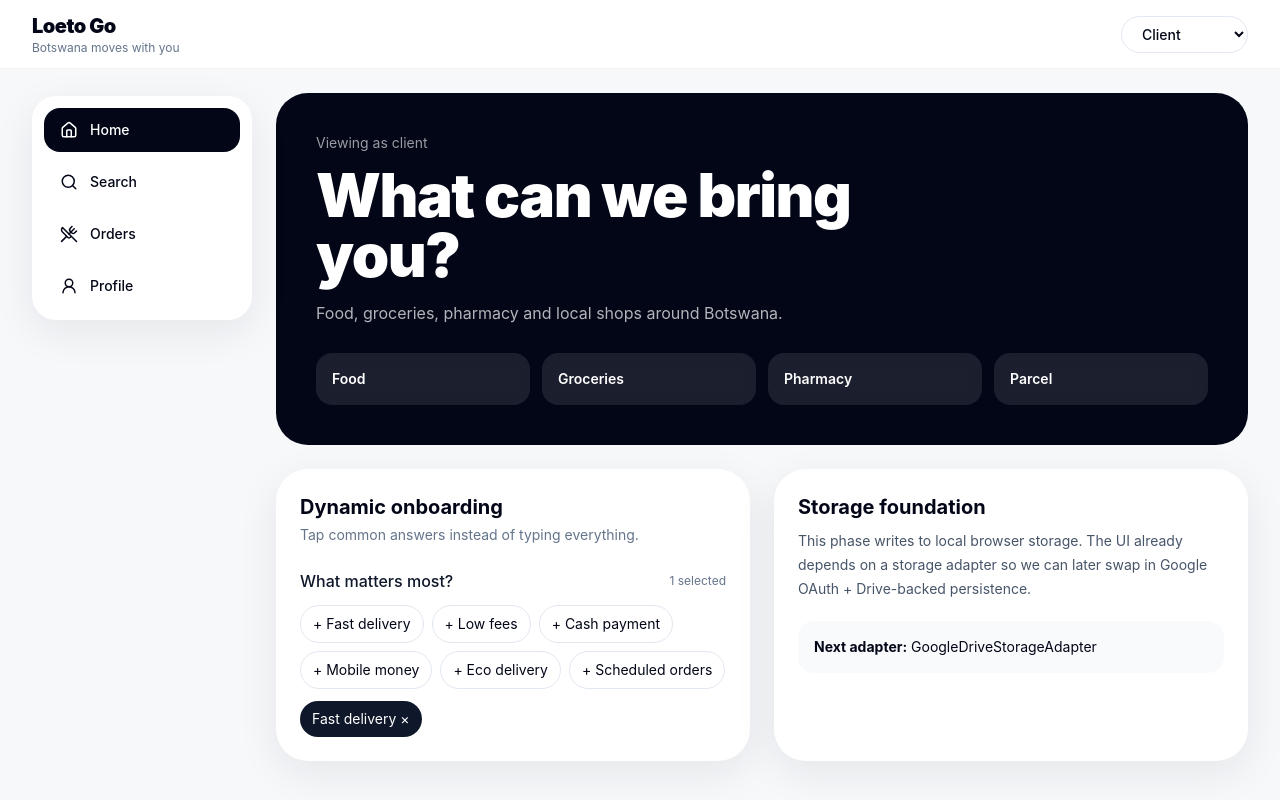
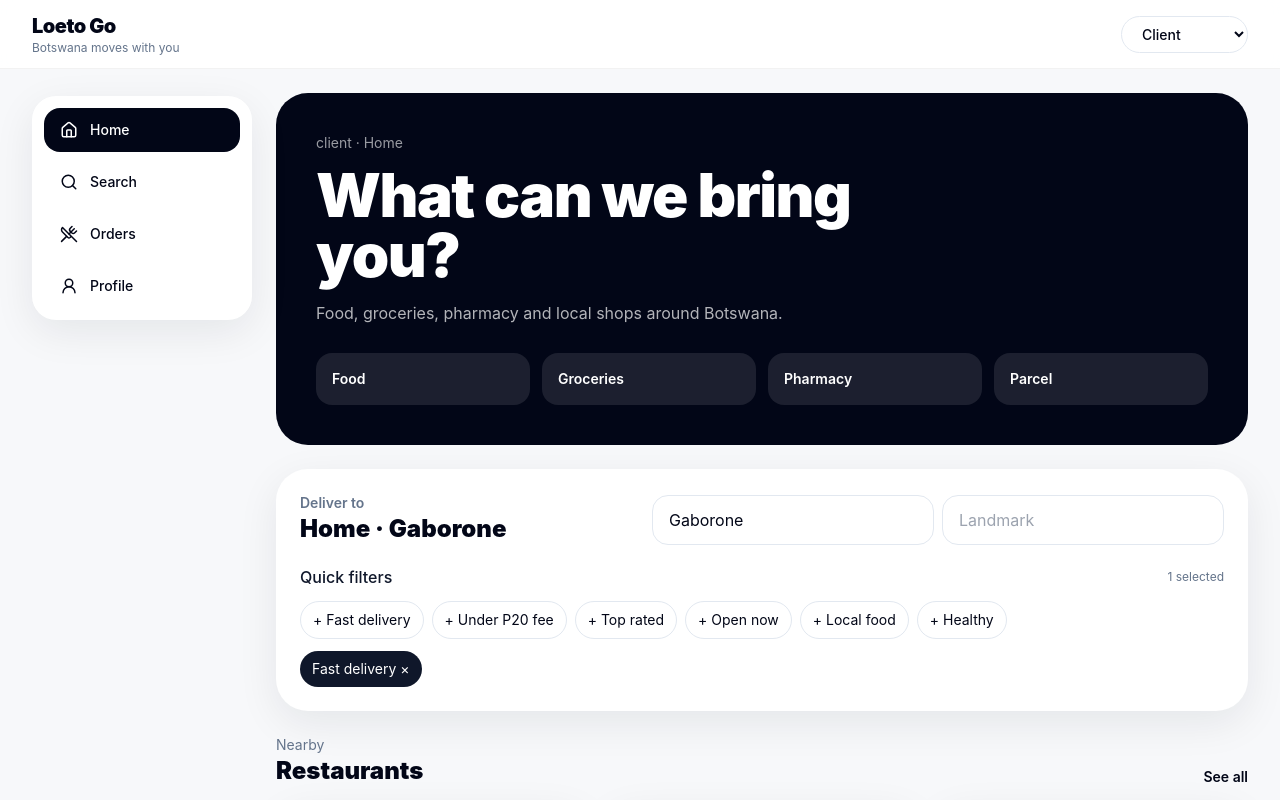
Before and after one commit to loetolex/botswana-lastmile-marketplace, a React (Vite) app in the folder apps/web/: page / in a window 1280 px wide. Shown: the top 800 px of the page. Built offline with nearby package versions, Linux system fonts and the light colour scheme.

Commit message:
fix: replay apps/web/src/App.tsx

```diff
--- a/apps/web/src/App.tsx
+++ b/apps/web/src/App.tsx
@@ -1,80 +1,42 @@
 import { useEffect, useMemo, useState } from "react";
 import { Bike, House, LayoutDashboard, Search, Store, UserRound, UtensilsCrossed } from "lucide-react";
 import type { UserRole } from "@loetogo/domain";
-import { DynamicArrayField } from "./components/DynamicArrayField";
 import { storage } from "./lib/storage";
+import { AdminWorkspace, ClientWorkspace, DriverWorkspace, RestaurantWorkspace } from "./features/RoleWorkspaces";
 
 const roleCopy: Record<UserRole, { title: string; subtitle: string; actions: string[] }> = {
-  client: {
-    title: "What can we bring you?",
-    subtitle: "Food, groceries, pharmacy and local shops around Botswana.",
-    actions: ["Food", "Groceries", "Pharmacy", "Parcel"]
-  },
-  driver: {
-    title: "Ready to earn?",
-    subtitle: "Go online, review transparent offers and manage today's deliveries.",
-    actions: ["Go online", "Offers", "Active job", "Earnings"]
-  },
-  restaurant: {
-    title: "Run your store",
-    subtitle: "Manage orders, prep time, menu availability and settlement snapshots.",
-    actions: ["Orders", "Menu", "Prep time", "Earnings"]
-  },
-  admin: {
-    title: "Loeto Go operations",
-    subtitle: "Monitor the marketplace across customers, merchants and drivers.",
-    actions: ["Live orders", "Drivers", "Restaurants", "Disputes"]
-  }
+  client: { title:"What can we bring you?", subtitle:"Food, groceries, pharmacy and local shops around Botswana.", actions:["Food","Groceries","Pharmacy","Parcel"] },
+  driver: { title:"Ready to earn?", subtitle:"Go online, review transparent offers and manage today's deliveries.", actions:["Go online","Offers","Active job","Earnings"] },
+  restaurant: { title:"Run your store", subtitle:"Manage orders, prep time, menu availability and settlement snapshots.", actions:["Orders","Menu","Prep time","Earnings"] },
+  admin: { title:"Loeto Go operations", subtitle:"Monitor the marketplace across customers, restaurants and drivers.", actions:["Live orders","Drivers","Restaurants","Disputes"] }
 };
 
 const navByRole: Record<UserRole, { label: string; icon: typeof House }[]> = {
-  client: [
-    { label: "Home", icon: House },
-    { label: "Search", icon: Search },
-    { label: "Orders", icon: UtensilsCrossed },
-    { label: "Profile", icon: UserRound }
-  ],
-  driver: [
-    { label: "Home", icon: Bike },
-    { label: "Offers", icon: Search },
-    { label: "Earnings", icon: LayoutDashboard },
-    { label: "Profile", icon: UserRound }
-  ],
-  restaurant: [
-    { label: "Home", icon: Store },
-    { label: "Orders", icon: UtensilsCrossed },
-    { label: "Menu", icon: LayoutDashboard },
-    { label: "Profile", icon: UserRound }
-  ],
-  admin: [
-    { label: "Overview", icon: LayoutDashboard },
-    { label: "Orders", icon: UtensilsCrossed },
-    { label: "Partners", icon: Store },
-    { label: "Account", icon: UserRound }
-  ]
+  client: [{label:"Home",icon:House},{label:"Search",icon:Search},{label:"Orders",icon:UtensilsCrossed},{label:"Profile",icon:UserRound}],
+  driver: [{label:"Home",icon:Bike},{label:"Offers",icon:Search},{label:"Earnings",icon:LayoutDashboard},{label:"Profile",icon:UserRound}],
+  restaurant: [{label:"Home",icon:Store},{label:"Orders",icon:UtensilsCrossed},{label:"Menu",icon:LayoutDashboard},{label:"Profile",icon:UserRound}],
+  admin: [{label:"Overview",icon:LayoutDashboard},{label:"Orders",icon:UtensilsCrossed},{label:"Partners",icon:Store},{label:"Account",icon:UserRound}]
 };
+
+function Workspace({ role }: { role: UserRole }) {
+  if (role === "client") return <ClientWorkspace />;
+  if (role === "driver") return <DriverWorkspace />;
+  if (role === "restaurant") return <RestaurantWorkspace />;
+  return <AdminWorkspace />;
+}
 
 export function App() {
   const [role, setRole] = useState<UserRole>("client");
   const [active, setActive] = useState("Home");
-  const [preferences, setPreferences] = useState<string[]>(["Fast delivery"]);
   const current = roleCopy[role];
   const nav = useMemo(() => navByRole[role], [role]);
 
-  useEffect(() => {
-    storage.get<UserRole>("loetogo.role", "client").then(setRole);
-    storage.get<string[]>("loetogo.preferences", ["Fast delivery"]).then(setPreferences);
-  }, []);
+  useEffect(() => { storage.get<UserRole>("loetogo.role","client").then(setRole); }, []);
 
   const selectRole = (next: UserRole) => {
     setRole(next);
     setActive(navByRole[next][0].label);
-    storage.set("loetogo.role", next);
-  };
-
-  const setPrefs = (next: string[]) => {
-    setPreferences(next);
-    storage.set("loetogo.preferences", next);
+    storage.set("loetogo.role",next);
   };
 
   return (
@@ -85,13 +47,10 @@ export function App() {
             <div className="text-xl font-black tracking-tight">Loeto Go</div>
             <div className="text-xs text-slate-500">Botswana moves with you</div>
           </div>
-          <select aria-label="Switch demo role" value={role}
-            onChange={(e) => selectRole(e.target.value as UserRole)}
+          <select aria-label="Switch demo role" value={role} onChange={e=>selectRole(e.target.value as UserRole)}
             className="rounded-full border border-slate-200 bg-white px-4 py-2 text-sm font-medium">
-            <option value="client">Client</option>
-            <option value="driver">Driver</option>
-            <option value="restaurant">Restaurant</option>
-            <option value="admin">Admin</option>
+            <option value="client">Client</option><option value="driver">Driver</option>
+            <option value="restaurant">Restaurant</option><option value="admin">Admin</option>
           </select>
         </div>
       </header>
@@ -99,60 +58,34 @@ export function App() {
       <main className="mx-auto grid max-w-7xl gap-6 px-4 pb-28 pt-6 md:grid-cols-[220px_1fr] md:px-8 md:pb-10">
         <aside className="hidden md:block">
           <div className="sticky top-24 space-y-2 rounded-3xl bg-white p-3 shadow-soft">
-            {nav.map(({ label, icon: Icon }) => (
-              <button key={label} onClick={() => setActive(label)}
-                className={`flex w-full items-center gap-3 rounded-2xl px-4 py-3 text-left text-sm font-medium ${active === label ? "bg-slate-950 text-white" : "hover:bg-slate-50"}`}>
-                <Icon size={18} /> {label}
+            {nav.map(({label,icon:Icon})=>(
+              <button key={label} onClick={()=>setActive(label)}
+                className={`flex w-full items-center gap-3 rounded-2xl px-4 py-3 text-left text-sm font-medium ${active===label?"bg-slate-950 text-white":"hover:bg-slate-50"}`}>
+                <Icon size={18}/>{label}
               </button>
             ))}
           </div>
         </aside>
 
-        <section className="space-y-6">
+        <section className="min-w-0 space-y-6">
           <div className="overflow-hidden rounded-[2rem] bg-slate-950 p-7 text-white md:p-10">
-            <p className="mb-3 text-sm text-white/60">Viewing as {role}</p>
+            <p className="mb-3 text-sm text-white/60">{role} · {active}</p>
             <h1 className="max-w-2xl text-4xl font-black tracking-tight md:text-6xl">{current.title}</h1>
             <p className="mt-4 max-w-xl text-white/70">{current.subtitle}</p>
             <div className="mt-7 grid grid-cols-2 gap-3 md:grid-cols-4">
-              {current.actions.map((action) => (
-                <button key={action} className="rounded-2xl bg-white/10 px-4 py-4 text-left text-sm font-semibold backdrop-blur hover:bg-white/15">
-                  {action}
-                </button>
-              ))}
+              {current.actions.map(action=><button key={action} className="rounded-2xl bg-white/10 px-4 py-4 text-left text-sm font-semibold hover:bg-white/15">{action}</button>)}
             </div>
           </div>
-
-          <div className="grid gap-6 lg:grid-cols-2">
-            <article className="rounded-[2rem] bg-white p-6 shadow-soft">
-              <h2 className="text-xl font-bold">Dynamic onboarding</h2>
-              <p className="mb-6 mt-1 text-sm text-slate-500">Tap common answers instead of typing everything.</p>
-              <DynamicArrayField
-                label="What matters most?"
-                values={preferences}
-                suggestions={["Fast delivery", "Low fees", "Cash payment", "Mobile money", "Eco delivery", "Scheduled orders"]}
-                onChange={setPrefs}
-              />
-            </article>
-            <article className="rounded-[2rem] bg-white p-6 shadow-soft">
-              <h2 className="text-xl font-bold">Storage foundation</h2>
-              <p className="mt-2 text-sm leading-6 text-slate-600">
-                This phase writes to local browser storage. The UI already depends on a storage adapter so we can later swap in Google OAuth + Drive-backed persistence.
-              </p>
-              <div className="mt-5 rounded-2xl bg-slate-50 p-4 text-sm">
-                <strong>Next adapter:</strong> GoogleDriveStorageAdapter
-              </div>
-            </article>
-          </div>
+          <Workspace role={role}/>
         </section>
       </main>
 
       <nav className="fixed inset-x-0 bottom-0 z-40 border-t border-black/5 bg-white/95 px-2 pb-[max(env(safe-area-inset-bottom),8px)] pt-2 backdrop-blur md:hidden">
         <div className="mx-auto grid max-w-md grid-cols-4">
-          {nav.map(({ label, icon: Icon }) => (
-            <button key={label} onClick={() => setActive(label)}
-              className={`flex flex-col items-center gap-1 rounded-2xl py-2 text-[11px] font-semibold ${active === label ? "text-slate-950" : "text-slate-400"}`}>
-              <Icon size={22} strokeWidth={active === label ? 2.6 : 2} />
-              {label}
+          {nav.map(({label,icon:Icon})=>(
+            <button key={label} onClick={()=>setActive(label)}
+              className={`flex flex-col items-center gap-1 rounded-2xl py-2 text-[11px] font-semibold ${active===label?"text-slate-950":"text-slate-400"}`}>
+              <Icon size={22} strokeWidth={active===label?2.6:2}/>{label}
             </button>
           ))}
         </div>
```
